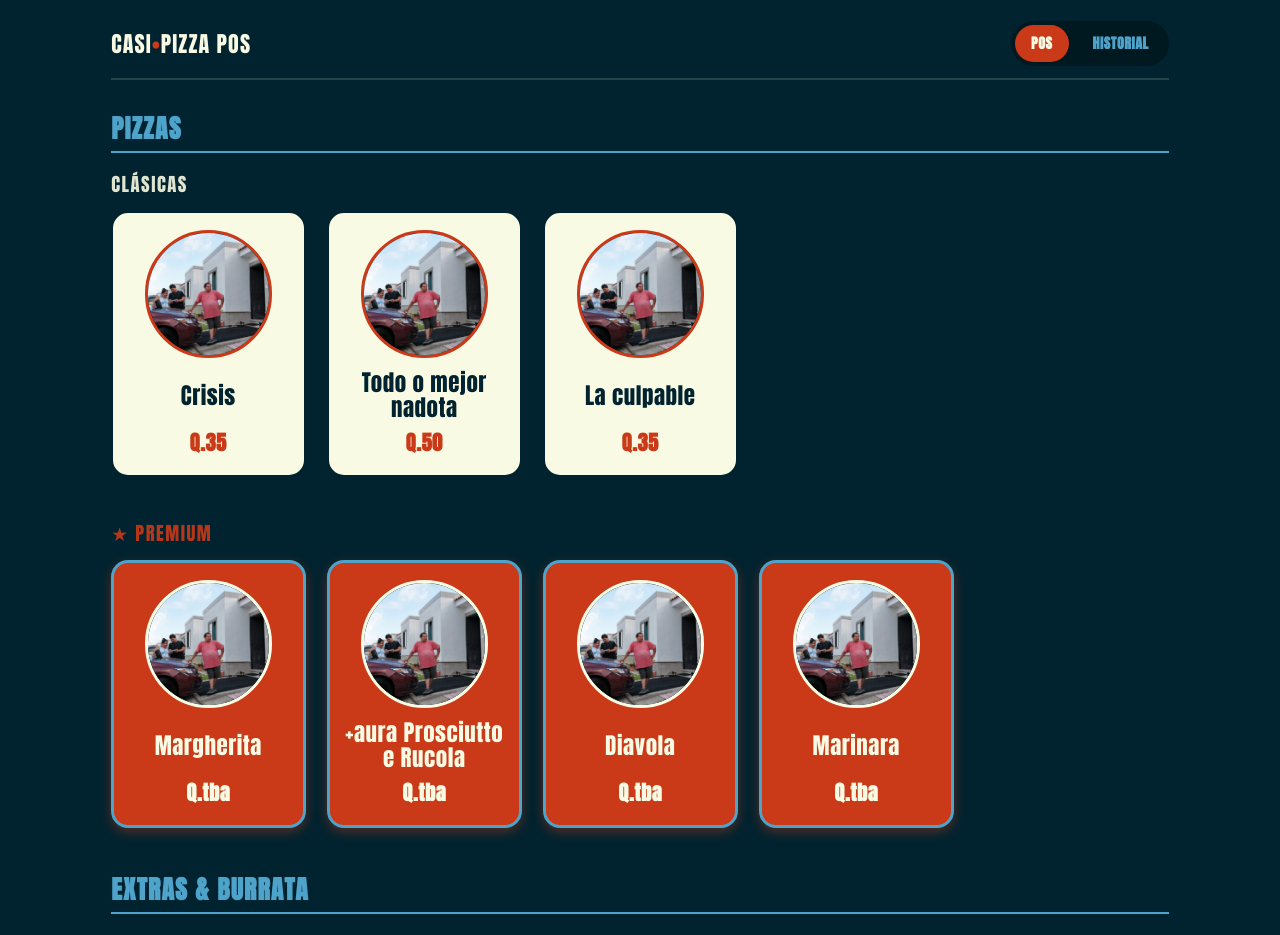
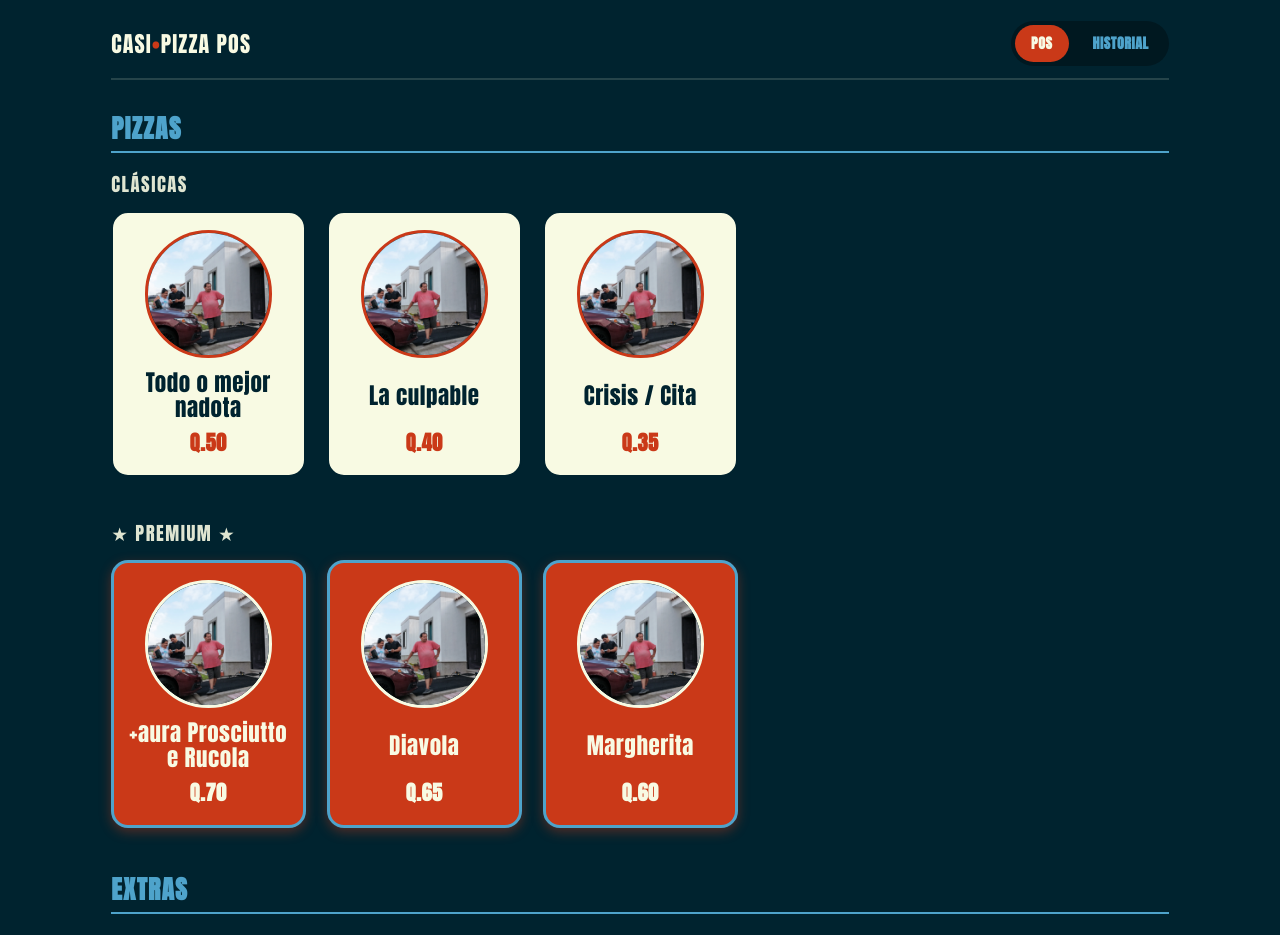
Before and after one commit to jbvs77/casiPizza_POS, a Next.js app in the folder casipizza-pos/: page / in a window 1280 px wide. Shown: the top 935 px of the page. Built offline with nearby package versions, Linux system fonts and the light colour scheme.

Commit message:
ajustes precios

```diff
--- a/casipizza-pos/app/page.js
+++ b/casipizza-pos/app/page.js
@@ -10,20 +10,20 @@ import Modal from "./components/Modal";
 const LOCAL_IMAGE = "/imagenes/pizza.webp";
 
 const PIZZAS_CLASICAS = [
-  { id: "crisis", name: "Crisis", price: 35, image: LOCAL_IMAGE },
   { id: "todote", name: "Todo o mejor nadota", price: 50, image: LOCAL_IMAGE },
-  { id: "culpable", name: "La culpable", price: 35, image: LOCAL_IMAGE },
+  { id: "culpable", name: "La culpable", price: 40, image: LOCAL_IMAGE },
+  { id: "crisis", name: "Crisis / Cita", price: 35, image: LOCAL_IMAGE },
 ];
 
 const PIZZAS_PREMIUM = [
-  { id: "margherita", name: "Margherita", price: "Q.tba", image: LOCAL_IMAGE, isPremium: true },
-  { id: "aura", name: "+aura Prosciutto e Rucola", price: "Q.tba", image: LOCAL_IMAGE, isPremium: true },
-  { id: "diavola", name: "Diavola", price: "Q.tba", image: LOCAL_IMAGE, isPremium: true },
-  { id: "marinara", name: "Marinara", price: "Q.tba", image: LOCAL_IMAGE, isPremium: true },
+  { id: "aura", name: "+aura Prosciutto e Rucola", price: 70, image: LOCAL_IMAGE, isPremium: true },
+  { id: "diavola", name: "Diavola", price: 65, image: LOCAL_IMAGE, isPremium: true },
+  { id: "margherita", name: "Margherita", price: 60, image: LOCAL_IMAGE, isPremium: true },
 ];
 
 const EXTRAS = [
   { id: "burrata", name: "Agrega Burrata Extra", price: 50, image: LOCAL_IMAGE },
+  { id: "porcion", name: "Porcion", price: 10, image: LOCAL_IMAGE },
 ];
 
 const POSTRES = [
@@ -232,6 +232,7 @@ export default function CasiPizzaPOS() {
           <div>
             <h2 style={categoryTitleStyle}>PIZZAS</h2>
             <div style={{ marginBottom: "1.25rem" }}>
+
               <span style={subCategoryTitleStyle}>CLÁSICAS</span>
               <div className="products-grid">
                 {PIZZAS_CLASICAS.map((product) => (
@@ -241,17 +242,17 @@ export default function CasiPizzaPOS() {
             </div>
 
             <div>
-              <span style={{ ...subCategoryTitleStyle, color: "#CA3918" }}>★ PREMIUM</span>
+              <span style={subCategoryTitleStyle}>★ PREMIUM ★</span>
               <div className="products-grid">
                 {PIZZAS_PREMIUM.map((product) => (
                   <ProductCard key={product.id} product={product} onClick={() => handleItemTap(product)} />
                 ))}
               </div>
             </div>
+
           </div>
-
           <div style={{ marginTop: "1.25rem" }}>
-            <h2 style={categoryTitleStyle}>EXTRAS & BURRATA</h2>
+            <h2 style={categoryTitleStyle}>EXTRAS</h2>
             <div className="products-grid">
               {EXTRAS.map((product) => (
                 <ProductCard key={product.id} product={product} onClick={() => handleItemTap(product)} />
```
